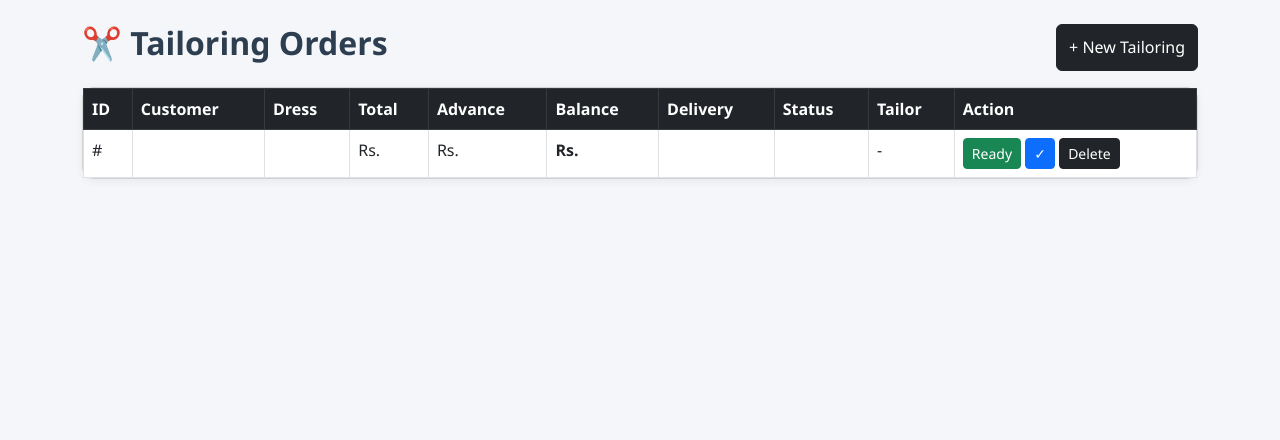
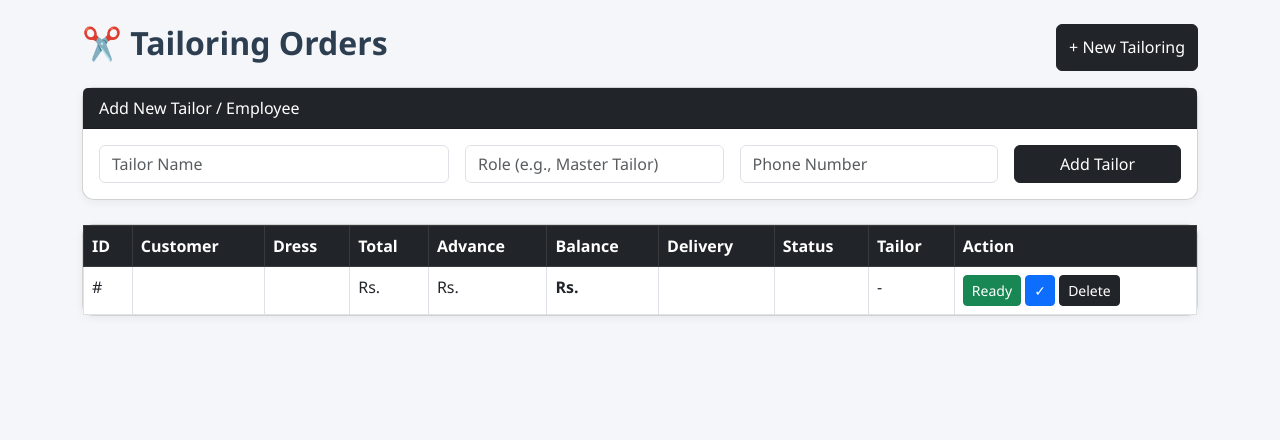
Before and after one commit to sumairafarooq1111-beep/Boutique_Management_System34, a Flask app: page /tailoring in a window 1280 px wide. Shown: the part 57-497 px from the top of the page. Run offline with Flask 3, Linux system fonts and the light colour scheme; the visitor is signed in with stand-in values (Sample User, id 1); a database or web service that is not in the repository returns one stand-in record (values such as "Sample title"); some libraries are stand-ins or nearby versions.

Commit message:
Update tailoring

```diff
--- a/templates/tailoring.html
+++ b/templates/tailoring.html
@@ -3,6 +3,19 @@
 <div class="d-flex justify-content-between mb-3">
     <h2>✂️ Tailoring Orders</h2>
     <button class="btn btn-dark" data-bs-toggle="modal" data-bs-target="#addModal">+ New Tailoring</button>
+</div>
+
+<!-- Add Tailor Form -->
+<div class="card mb-4">
+    <div class="card-header bg-dark text-white">Add New Tailor / Employee</div>
+    <div class="card-body">
+        <form method="POST" action="/employees/add" class="row g-3">
+            <div class="col-md-4"><input type="text" name="full_name" class="form-control" placeholder="Tailor Name" required></div>
+            <div class="col-md-3"><input type="text" name="role" class="form-control" placeholder="Role (e.g., Master Tailor)"></div>
+            <div class="col-md-3"><input type="text" name="phone" class="form-control" placeholder="Phone Number"></div>
+            <div class="col-md-2"><button type="submit" class="btn btn-dark w-100">Add Tailor</button></div>
+        </form>
+    </div>
 </div>
 
 <div class="card">
```
